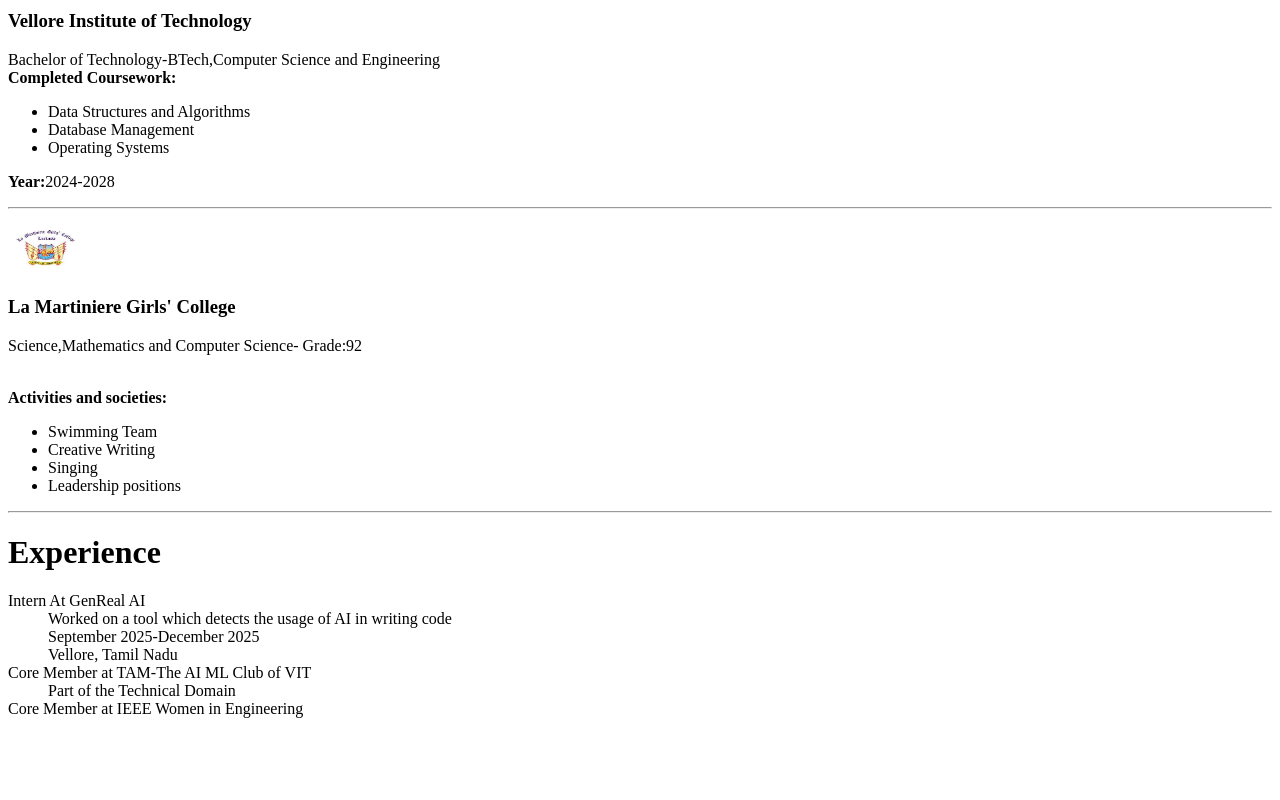
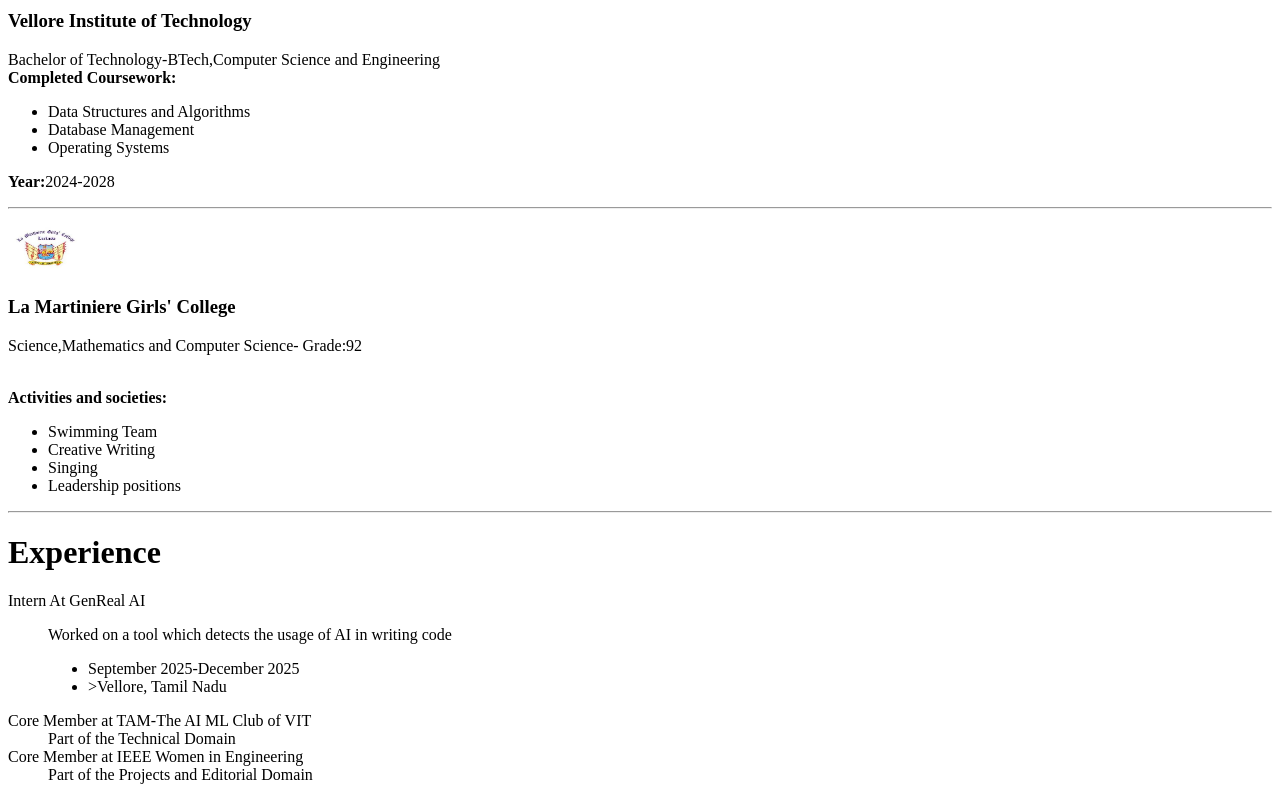
Before and after one commit to tanyarastogi142005/Resume-website, a plain HTML site: page aboutme.html in a window 1280 px wide. Shown: the part 530-1330 px from the top of the page. Before the commit the page ends 1264 px from the top, so only its background shows below. Drawn offline with Linux system fonts and the light colour scheme.

Commit message:
Update aboutme.html

```diff
--- a/aboutme.html
+++ b/aboutme.html
@@ -50,12 +50,16 @@
 <h1>Experience</h1>
 <dl>
 <dt>Intern At GenReal AI</dt>
-<dd>Worked on a tool which detects the usage of AI in writing code</dd>
-<dd>September 2025-December 2025</dd>
-<dd>Vellore, Tamil Nadu</dd>
+<dd>
+  <p>Worked on a tool which detects the usage of AI in writing code</p>
+  <ul>
+<li>September 2025-December 2025</li>
+<li>>Vellore, Tamil Nadu</li>
+  </ul>
+</dd>
 
 <dt>Core Member at TAM-The AI ML Club of VIT</dt>
-<dd>Part of the Technical Domain</dd>
+<dd>Part of the Technical Domain<br></dd>
 <dt>Core Member at IEEE Women in Engineering</dt>
-<ddPart of the Projects and Editorial Domain</dd>
+<dd>Part of the Projects and Editorial Domain</dd>
 </dl>
```
